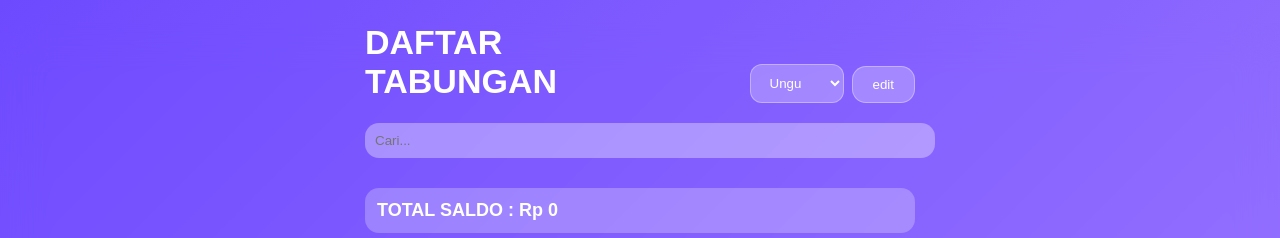
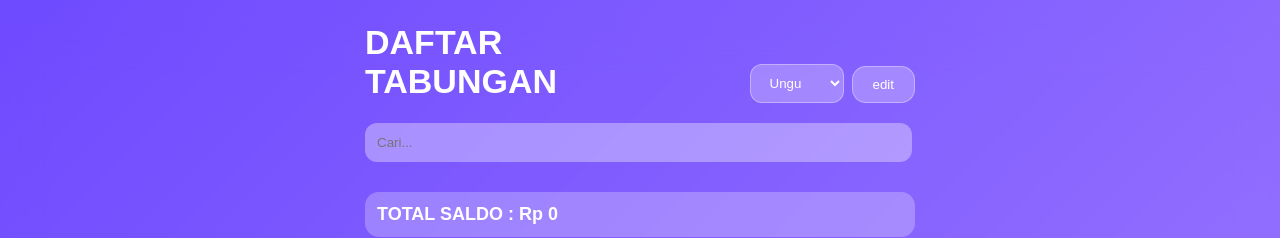
Before and after one commit to nipstore/save, a plain HTML site: page index.html in a window 1280 px wide. Shown: the top 238 px of the page. Drawn offline with Linux system fonts and the light colour scheme.

Commit message:
Update index.html

```diff
--- a/index.html
+++ b/index.html
@@ -113,7 +113,7 @@
     }
 
     .search {
-        width: 100%; padding: 10px; border-radius: 14px; border: none;
+        width: 95%; padding: 12px; border-radius: 12px; border: none;
         margin: 20px 0; background: rgba(255,255,255,0.35);
         color: white; backdrop-filter: blur(12px);
     }
```
